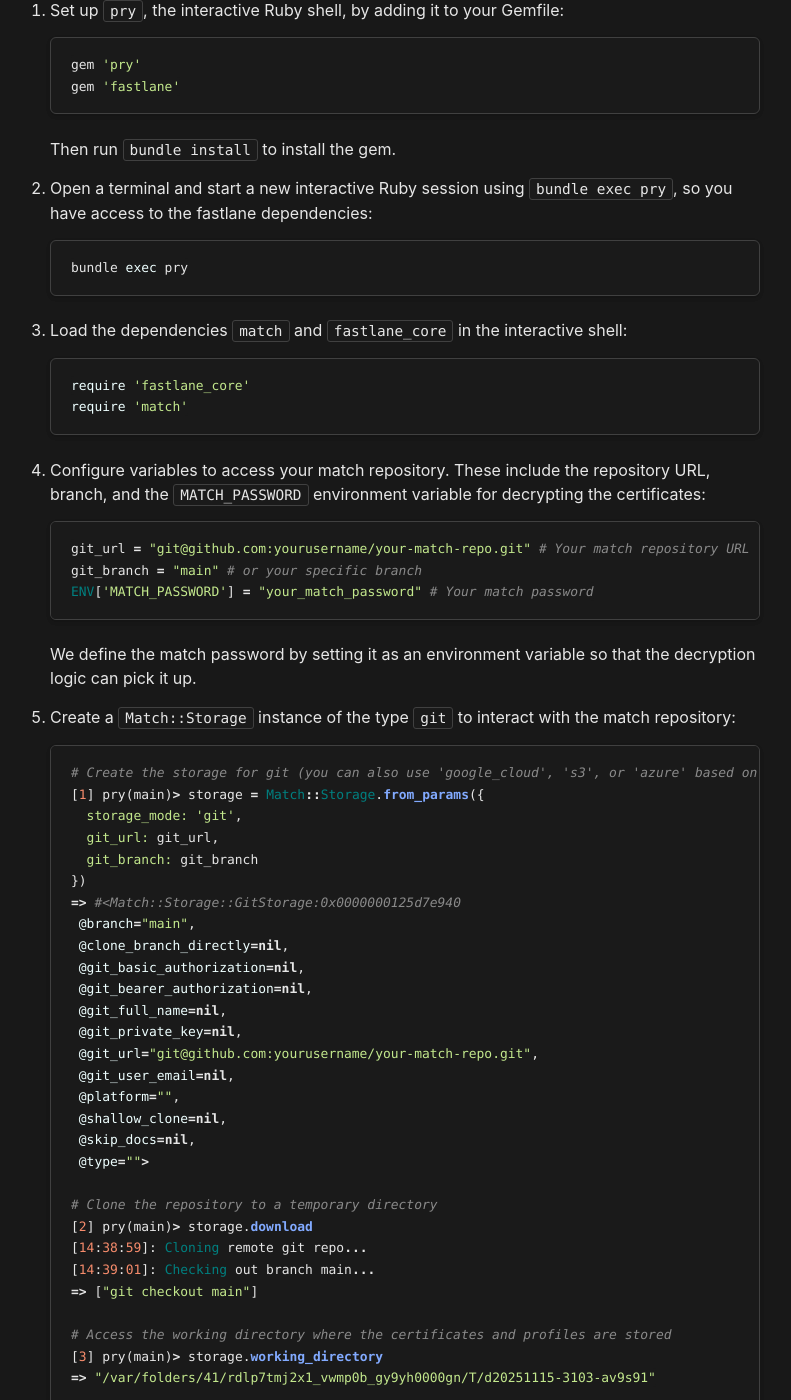
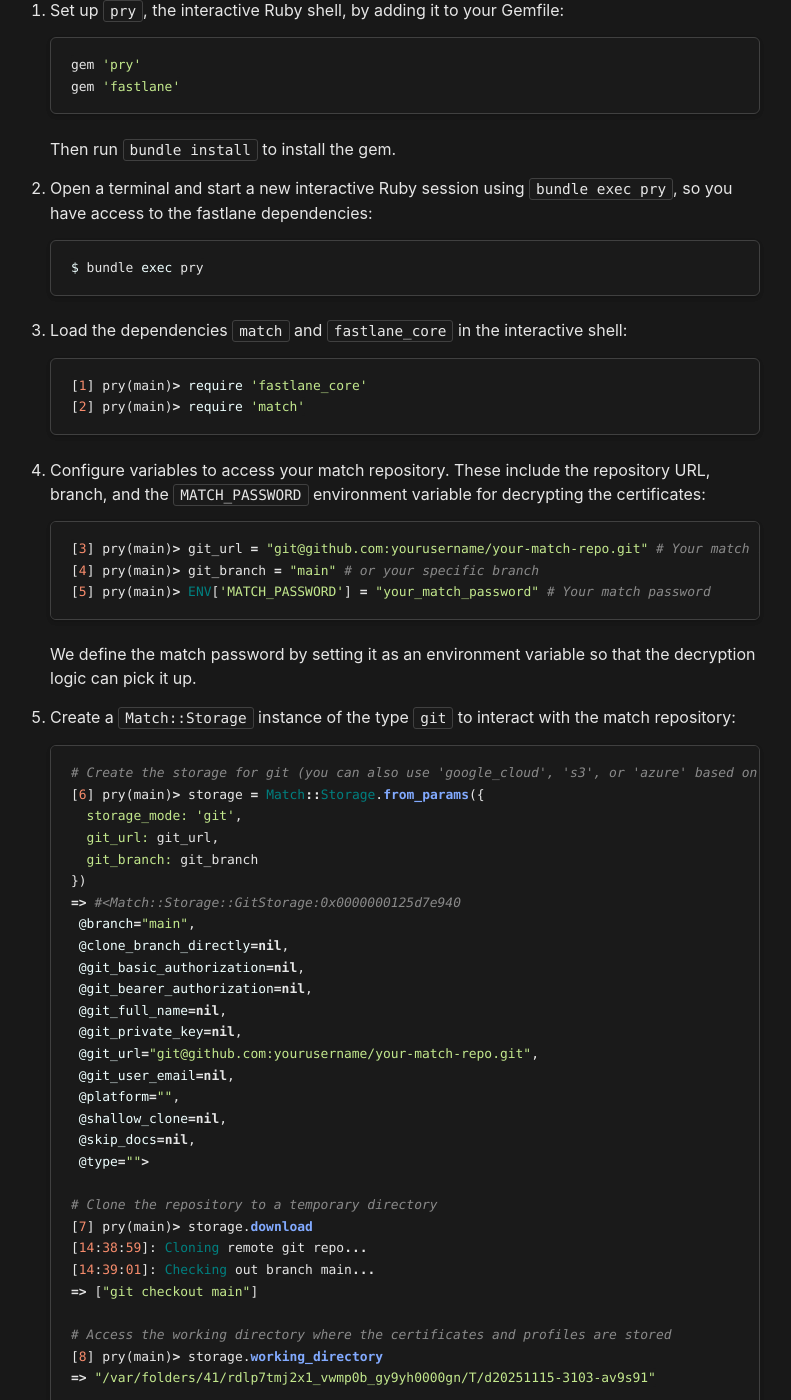
Before and after one commit to philprime/philprime.dev, a Jekyll site: the page built from _posts/2025-11-15-manual-fastlane-match.md, in a window 1280 px wide and 1400 px high, scrolled down 531 px. Shown: the whole window, without its empty margins (250-1041 px from the left). Built offline with Jekyll 4.4.1, drawn with Linux system fonts in a browser that asks for light colours; nearby versions of some CDN libraries.

Commit message:
fix: Add missing prefix for pry commands

````diff
--- a/_posts/2025-11-15-manual-fastlane-match.md
+++ b/_posts/2025-11-15-manual-fastlane-match.md
@@ -27,22 +27,22 @@
 2. Open a terminal and start a new interactive Ruby session using `bundle exec pry`, so you have access to the fastlane dependencies:
 
    ```bash
-   bundle exec pry
+   $ bundle exec pry
    ```
 
 3. Load the dependencies `match` and `fastlane_core` in the interactive shell:
 
    ```ruby
-   require 'fastlane_core'
-   require 'match'
+   [1] pry(main)> require 'fastlane_core'
+   [2] pry(main)> require 'match'
    ```
 
 4. Configure variables to access your match repository. These include the repository URL, branch, and the `MATCH_PASSWORD` environment variable for decrypting the certificates:
 
    ```ruby
-   git_url = "git@github.com:yourusername/your-match-repo.git" # Your match repository URL
-   git_branch = "main" # or your specific branch
-   ENV['MATCH_PASSWORD'] = "your_match_password" # Your match password
+   [3] pry(main)> git_url = "git@github.com:yourusername/your-match-repo.git" # Your match repository URL
+   [4] pry(main)> git_branch = "main" # or your specific branch
+   [5] pry(main)> ENV['MATCH_PASSWORD'] = "your_match_password" # Your match password
    ```
 
    We define the match password by setting it as an environment variable so that the decryption logic can pick it up.
@@ -51,7 +51,7 @@
 
    ```ruby
    # Create the storage for git (you can also use 'google_cloud', 's3', or 'azure' based on your setup)
-   [1] pry(main)> storage = Match::Storage.from_params({
+   [6] pry(main)> storage = Match::Storage.from_params({
      storage_mode: 'git',
      git_url: git_url,
      git_branch: git_branch
@@ -71,13 +71,13 @@
     @type="">
 
    # Clone the repository to a temporary directory
-   [2] pry(main)> storage.download
+   [7] pry(main)> storage.download
    [14:38:59]: Cloning remote git repo...
    [14:39:01]: Checking out branch main...
    => ["git checkout main"]
 
    # Access the working directory where the certificates and profiles are stored
-   [3] pry(main)> storage.working_directory
+   [8] pry(main)> storage.working_directory
    => "/var/folders/41/rdlp7tmj2x1_vwmp0b_gy9yh0000gn/T/d20251115-3103-av9s91"
    ```
 
````
Also changed, not shown: other parts of _posts/2025-11-15-manual-fastlane-match.md (+3 -3 lines).
